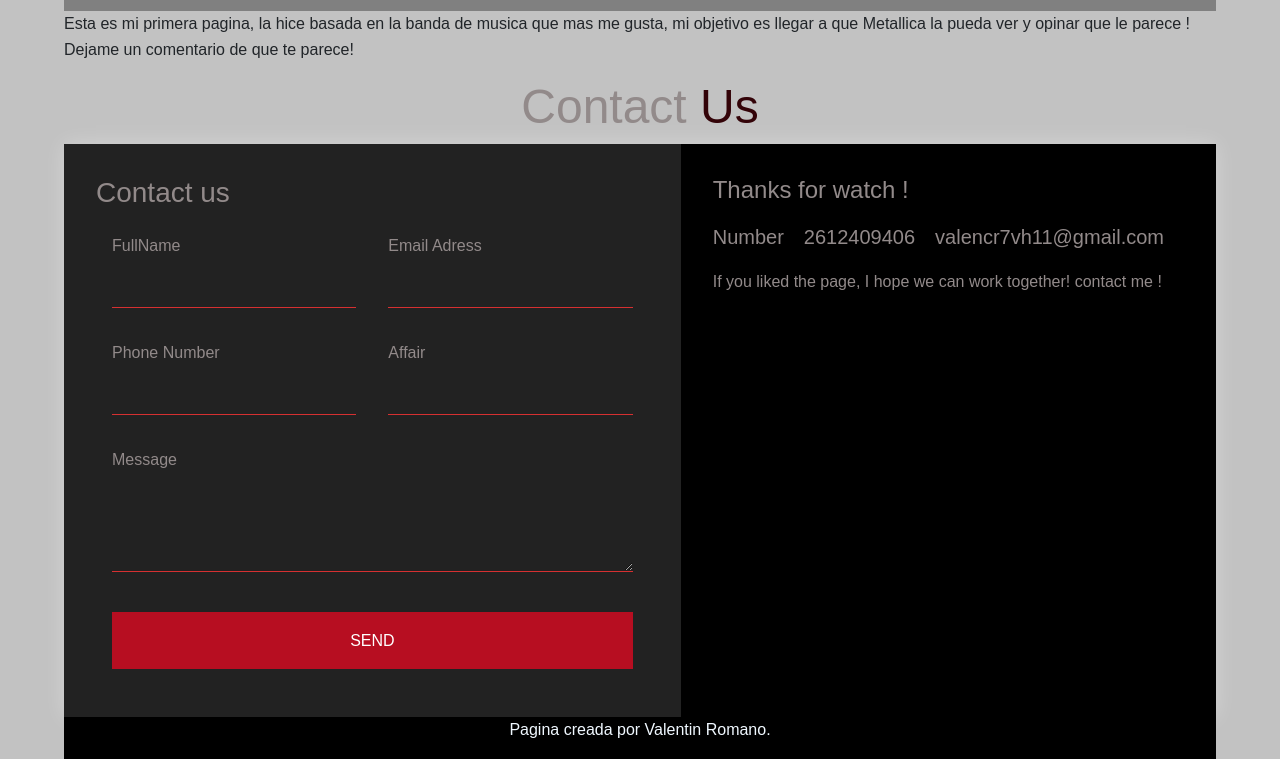
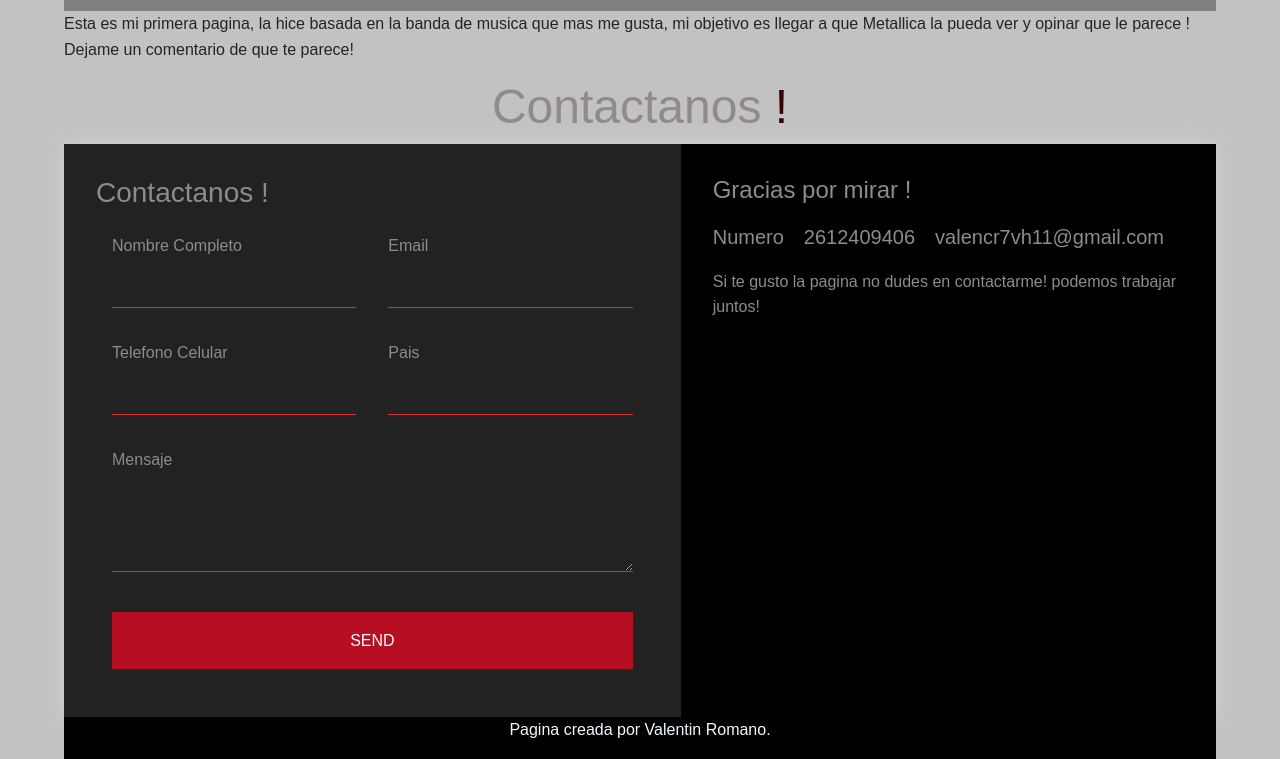
Before and after one commit to ValentinRomano/PFromano, a website: page pages/conocemas.html in a window 1280 px wide. Shown: the part 155-914 px from the top of the page. Drawn offline with nearby package versions, Linux system fonts and the light colour scheme.

Commit message:
cambios finales dichos por el profe2

```diff
--- a/pages/conocemas.html
+++ b/pages/conocemas.html
@@ -47,30 +47,30 @@
 <main id="colorrr">
   <div class="content">
 
-    <h1 class="logo">Contact <span>Us</span></h1>
+    <h1 class="logo">Contactanos <span>!</span></h1>
 
     <div class="contact-wrapper animated bounceInUp">
       <div class="contact-form">
-        <h3>Contact us</h3>
+        <h3>Contactanos !</h3>
         <form action="">
           <p>
-            <label>FullName</label>
+            <label>Nombre Completo</label>
             <input type="text" name="fullname">
           </p>
           <p>
-            <label>Email Adress</label>
+            <label>Email </label>
             <input type="email" name="email">
           </p>
           <p>
-            <label>Phone Number</label>
+            <label>Telefono Celular</label>
             <input type="tel" name="phone">
           </p>
           <p>
-            <label>Affair</label>
+            <label>Pais</label>
             <input type="text" name="affair">
           </p>
           <p class="block">
-             <label>Message</label>
+             <label>Mensaje</label>
             <textarea name="message" rows="3"></textarea>
           </p>
           <p class="block">
@@ -81,13 +81,13 @@
          </form>
     </div>
       <div class="contact-info">
-          <h4>Thanks for watch !</h4>
+          <h4>Gracias por mirar !</h4>
           <ul>
-            <li><i class="fas fa-map-marker-alt"></i> Number </li>
+            <li><i class="fas fa-map-marker-alt"></i> Numero </li>
             <li><i class="fas fa-phone"></i> 2612409406</li>
             <li><i class="fas fa-envelope-open-text"></i> valencr7vh11@gmail.com</li>
             </ul>
-            <p>If you liked the page, I hope we can work together! contact me ! </p>
+            <p>Si te gusto la pagina no dudes en contactarme! podemos trabajar juntos! </p>
         </div>
     </div>
 
```
